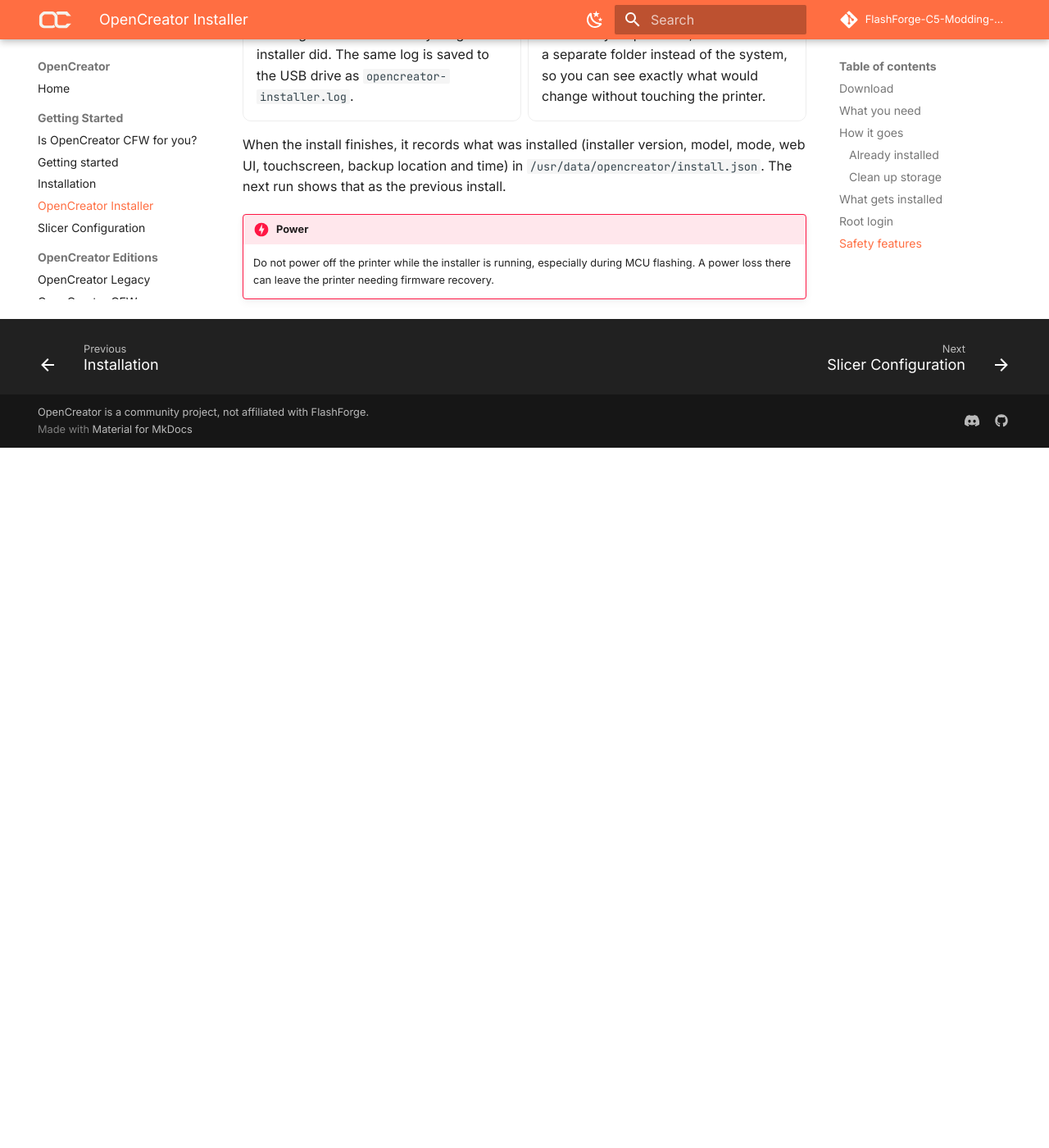
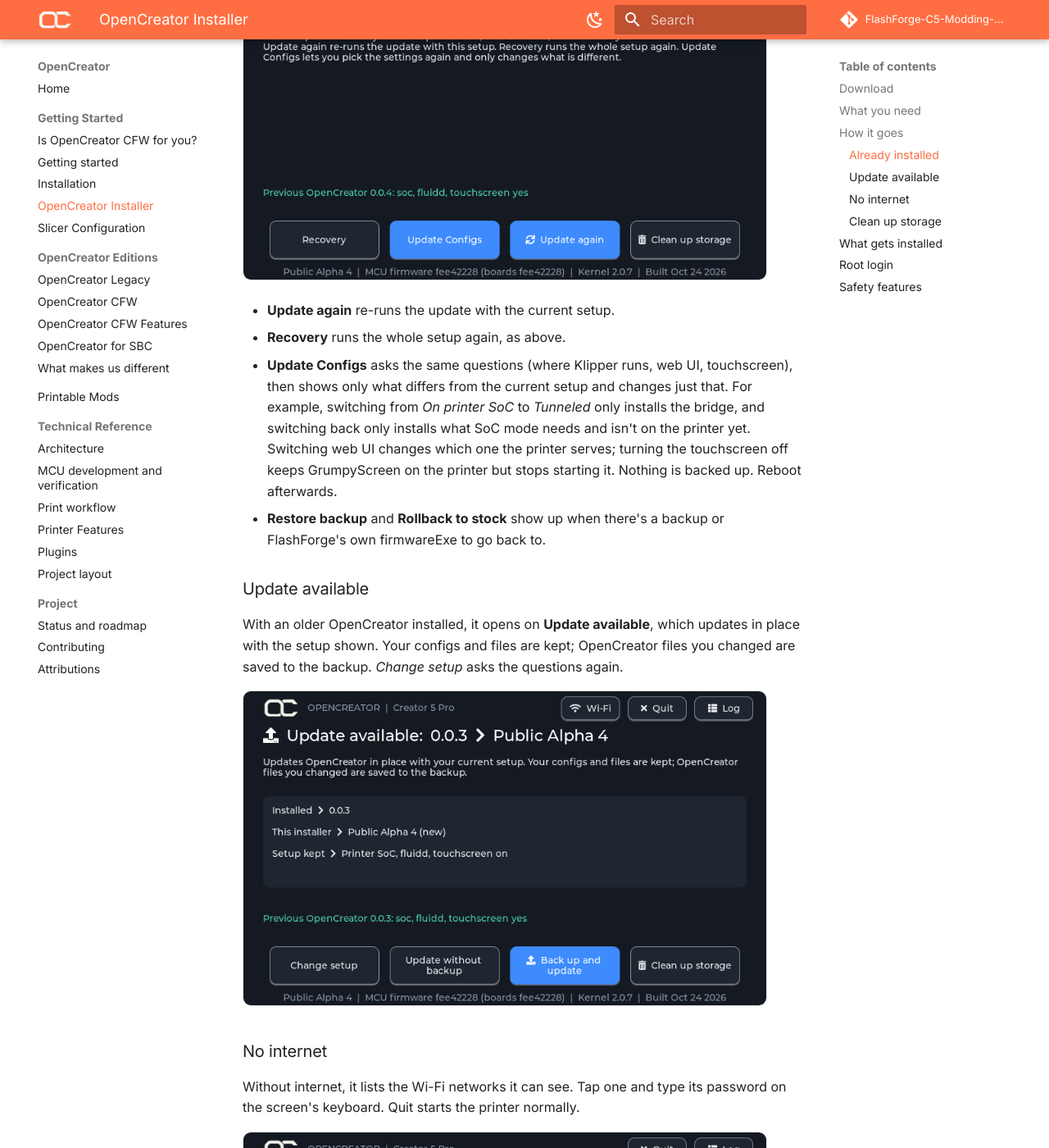
Before and after one commit to FlashForge-C5-Modding-Group/OpenCreator, an MkDocs documentation site: the page built from docs/installer.md, in a window 1280 px wide and 1400 px high, scrolled down 5518 px. Shown: the whole window at 82% size. Built offline with MkDocs 1.6.1 and Material for MkDocs 9.7.7, drawn with Linux system fonts in a browser that asks for light colours; comment, search, counter and statistics services are not loaded; before the commit the page ends 6064 px from its top, so only the background shows below that; some of the changed text lies outside the part shown.

Commit message:
lotsa png

```diff
--- a/docs/installer.md
+++ b/docs/installer.md
@@ -41,6 +41,8 @@ flowchart TD
    installer version, the MCU firmware on the drive (and what the boards last
    got, if OpenCreator flashed them before), the kernel package and the build
    date.
+
+   [![Installer checking the printer, with the OpenCreator logo](assets/images/installer/check.png){ .oc-shot loading=lazy }](assets/images/installer/check.png)
 2. **Where should Klipper run?** *On printer SoC* installs everything on the
    printer. *Tunneled* turns the printer's board into a bridge for an SBC.
    Tunneled needs FlashForge firmware 1.9.9: on 1.9.8 or older it's greyed
@@ -48,22 +50,37 @@ flowchart TD
    Choosing *Tunneled* asks for the tunneled-mode password, typed on the screen's
    keyboard, both for a first install and for switching an installed printer to
    tunneled. It isn't asked again when the printer is already tunneled.
+
+   [![Where should Klipper run? On printer SoC, Tunneled and Clean up storage](assets/images/installer/mode.png){ .oc-shot loading=lazy }](assets/images/installer/mode.png)
 3. **Web interface** (SoC only): Fluidd (recommended) or Mainsail. Both are installed; the
    one you pick is the one the printer's web page shows.
+
+   [![Choose web interface: Fluidd (recommended) or Mainsail](assets/images/installer/web.png){ .oc-shot loading=lazy }](assets/images/installer/web.png)
 4. **Touchscreen**: install GrumpyScreen (recommended) or not.
+
+   [![Install touchscreen UI? Yes (recommended) or No](assets/images/installer/touch.png){ .oc-shot loading=lazy }](assets/images/installer/touch.png)
 5. **Ready to install** shows the printer, mode, web UI and touchscreen you
    chose. *Back up and install* starts; *Install without backup* skips the
    backup (faster when re-running); *Demo install* does a dry run (below).
+
+   [![Ready to install: printer, mode, web UI and touchscreen summary](assets/images/installer/ready.png){ .oc-shot loading=lazy }](assets/images/installer/ready.png)
 6. **Installing** shows each step live with its number (*Step 3 of 11*), a
    progress bar and elapsed time.
    Installing Entware and the Python packages takes a while.
+
+   [![Installing, with the current step, progress bar and elapsed time](assets/images/installer/installing.png){ .oc-shot loading=lazy }](assets/images/installer/installing.png)
 7. **Installation complete**: reboot from the button, then unplug the USB drive.
+
+   [![Installation complete with a Reboot now button](assets/images/installer/done.png){ .oc-shot loading=lazy }](assets/images/installer/done.png)
 
 ### Already installed
 
 If the printer already has OpenCreator from the same installer version, the
-installer opens on **OpenCreator is installed** with two choices:
+installer opens on **OpenCreator is up to date**:
 
+[![OpenCreator is up to date: Recovery, Update Configs, Update again and Clean up storage](assets/images/installer/installed.png){ .oc-shot loading=lazy }](assets/images/installer/installed.png)
+
+- **Update again** re-runs the update with the current setup.
 - **Recovery** runs the whole setup again, as above.
 - **Update Configs** asks the same questions (where Klipper runs, web UI,
   touchscreen), then shows only what differs from the current setup and
@@ -72,11 +89,33 @@ installer opens on **OpenCreator is installed** with two choices:
   SoC mode needs and isn't on the printer yet. Switching web UI changes which
   one the printer serves; turning the touchscreen off keeps GrumpyScreen on
   the printer but stops starting it. Nothing is backed up. Reboot afterwards.
+- **Restore backup** and **Rollback to stock** show up when there's a backup or
+  FlashForge's own firmwareExe to go back to.
+
+### Update available
+
+With an older OpenCreator installed, it opens on **Update available**, which
+updates in place with the setup shown. Your configs and files are kept; OpenCreator
+files you changed are saved to the backup. *Change setup* asks the questions again.
+
+[![Update available: 0.0.3 to Public Alpha 4, with the setup that's kept](assets/images/installer/update.png){ .oc-shot loading=lazy }](assets/images/installer/update.png)
+
+### No internet
+
+Without internet, it lists the Wi-Fi networks it can see. Tap one and type its
+password on the screen's keyboard. Quit starts the printer normally.
+
+[![No internet connection: a list of Wi-Fi networks with their signal strength](assets/images/installer/offline.png){ .oc-shot loading=lazy }](assets/images/installer/offline.png)
 
 ### Clean up storage
 
 Every start page (first install, update, already installed, no internet,
-unsupported kernel) has **Clean up storage**. After a confirmation, it deletes:
+unsupported kernel) has **Clean up storage**. Its confirmation page warns that
+nothing can be brought back, and *Yes, delete* only works after a 10-second
+countdown. It deletes:
+
+[![Clean up storage? The list of what is deleted, the warning, and Yes, delete counting down from 10](assets/images/installer/cleanup.png){ .oc-shot loading=lazy }](assets/images/installer/cleanup.png)
+
 
 - every print file (`.gcode`, `.3mf`, `.stl`), `.mp4` and log under `/usr/data`
   and `/usr/prog`;
@@ -88,7 +127,8 @@ unsupported kernel) has **Clean up storage**. After a confirmation, it deletes:
 
 Git checkouts (Klipper, Moonraker, opencreator-fs and the rest), the stock
 firmware's own model files and the installer's backups are kept. It can't be
-undone. Based on [CleanFlashforgeCreator5Pro](https://github.com/d3dorsett/CleanFlashforgeCreator5Pro).
+undone, and OpenCreator takes no responsibility for anything it breaks or
+removes. Based on [CleanFlashforgeCreator5Pro](https://github.com/d3dorsett/CleanFlashforgeCreator5Pro).
 
 ??? info "Supported kernel packages"
     Entware needs *legacy NaN*, which is switched on with one byte written at
```
Also changed, not shown: docs/assets/images/installer/check.png (added), docs/assets/images/installer/cleanup.png (added), docs/assets/images/installer/done.png (added), docs/assets/images/installer/installed.png (added), docs/assets/images/installer/installing.png (added), docs/assets/images/installer/mode.png (added), docs/assets/images/installer/offline.png (added), docs/assets/images/installer/ready.png (added), docs/assets/images/installer/touch.png (added), docs/assets/images/installer/update.png (added), docs/assets/images/installer/web.png (added).
